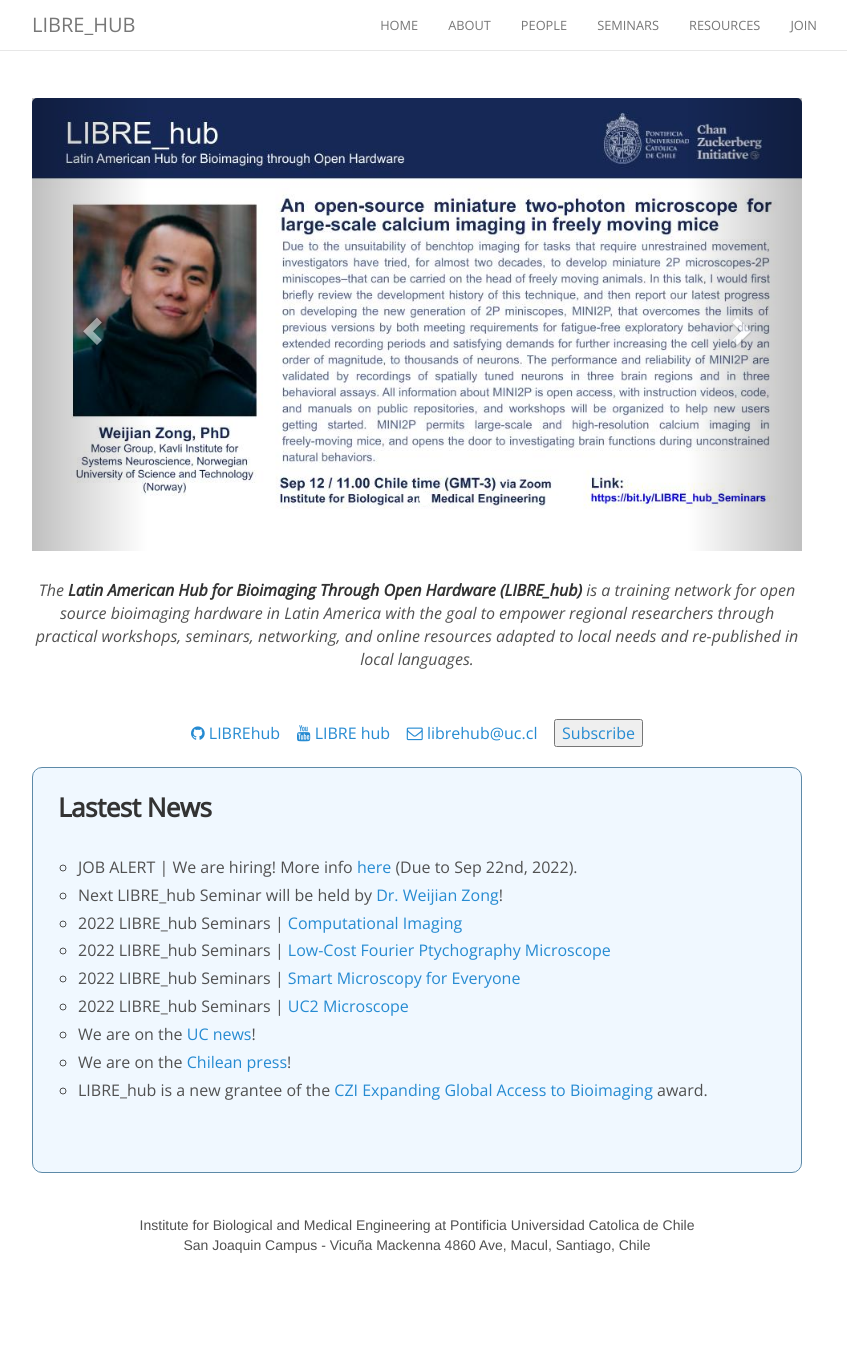
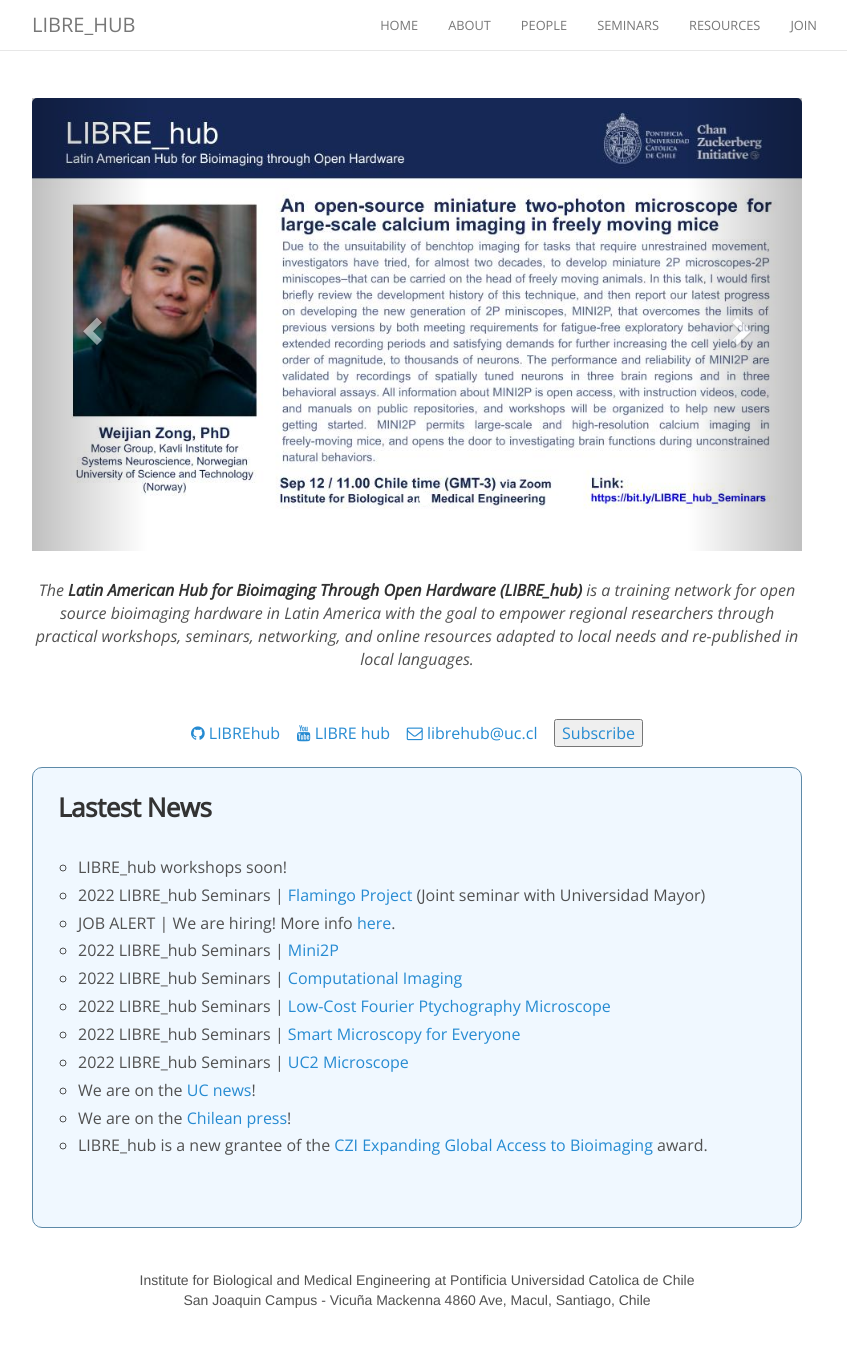
Before and after one commit to LIBREhub/LIBREhub.github.io, a Jekyll site: the page built from index.html, in a window 1280 px wide and 1352 px high. Shown: the top 1347 px of the window, without its empty margins (223-1070 px from the left). Built offline with Jekyll 4.4.1, drawn with Linux system fonts in a browser that asks for light colours; nearby versions of some CDN libraries; comment, search, counter and statistics services are not loaded.

Commit message:
Update news.yml

```diff
--- a/_data/news.yml
+++ b/_data/news.yml
@@ -1,8 +1,14 @@
+- date: 2022-09-26
+  details: LIBRE_hub workshops soon!
+
+- date: 2022-09-26
+  details: 2022 LIBRE_hub Seminars | <a href="https://huiskenlab.com/flamingo/" target="_blank">Flamingo Project</a> (Joint seminar with Universidad Mayor)
+
 - date: 2022-08-30
-  details: JOB ALERT | We are hiring! More info <a href="https://librehub.github.io/join/" target="_blank">here</a> (Due to Sep 22nd, 2022).
+  details: JOB ALERT | We are hiring! More info <a href="https://librehub.github.io/join/" target="_blank">here</a>.
 
 - date: 2022-08-23
-  details: Next LIBRE_hub Seminar will be held by <a href="https://librehub.github.io/2022/08/23/next-seminar.html" target="_blank">Dr. Weijian Zong</a>!
+  details: 2022 LIBRE_hub Seminars | <a href="https://youtu.be/GUsdp2OUBT8" target="_blank">Mini2P</a>
 
 - date: 2022-08-22
   details: 2022 LIBRE_hub Seminars | <a href="https://youtu.be/C4xos7JkuCo" target="_blank">Computational Imaging</a>
```
